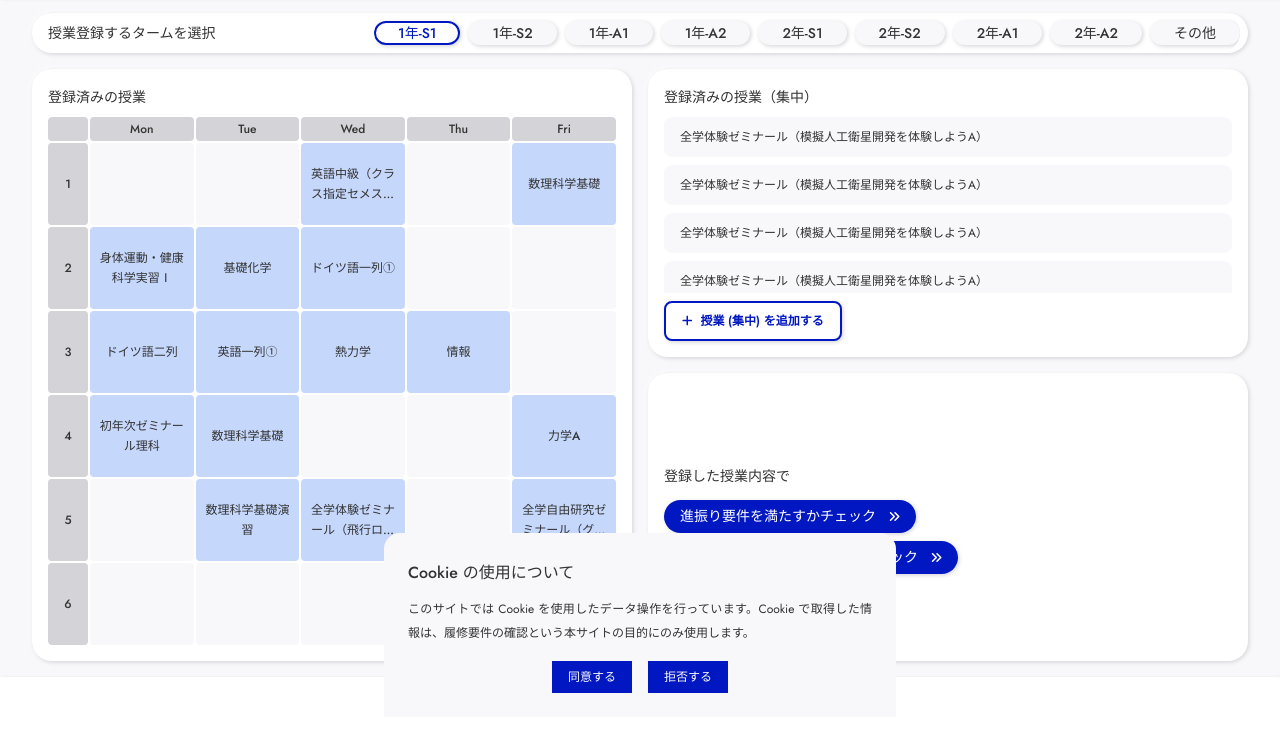
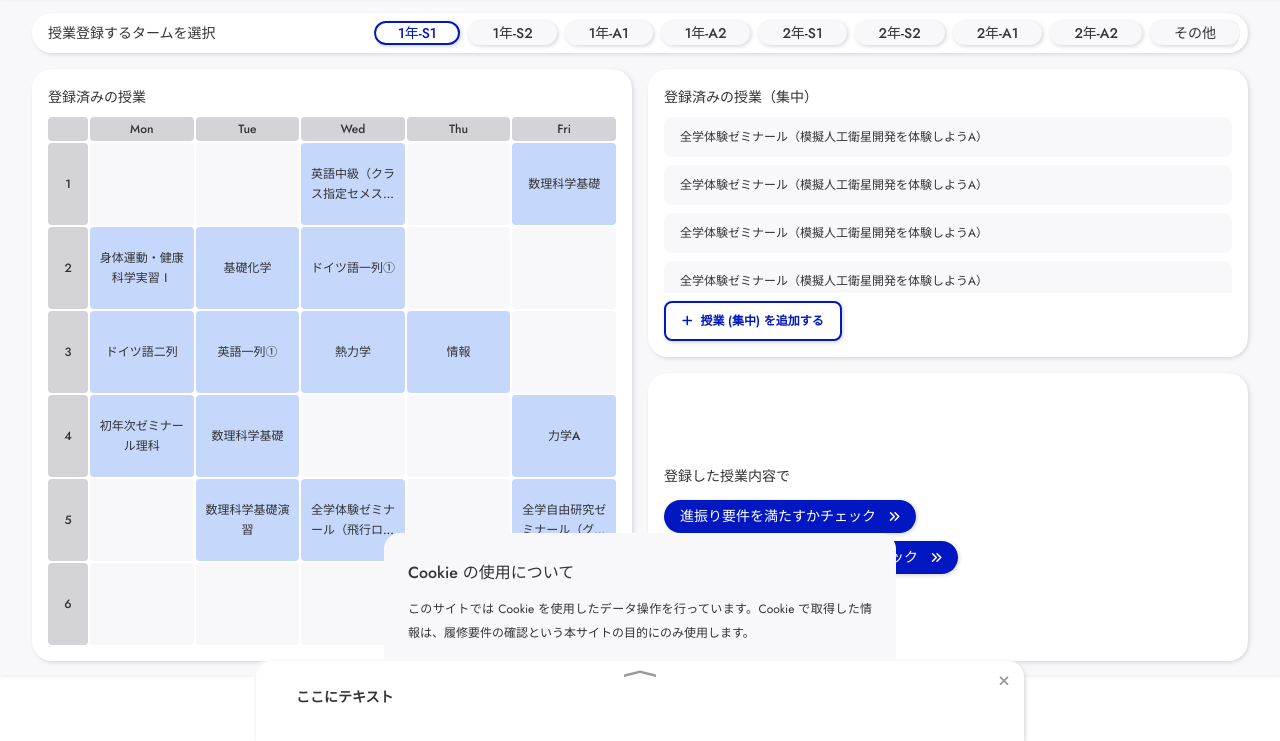
Before and after one commit to penguin92-prg/YoCheke, a plain HTML site: page index.html in a window 1280 px wide. Shown: the part 83-824 px from the top of the page. Before the commit the page ends 800 px from the top, so only its background shows below. Drawn offline with Linux system fonts and the light colour scheme; no server answers.

Commit message:
Update いろいろ

```diff
--- a/asset/css/style.css
+++ b/asset/css/style.css
@@ -822,46 +822,24 @@ footer{
 /* ============================================================ */
 /* ============================================================ */
 
-@keyframes animation-standbyModal{
-  0%{
-
-    transform: translateY(100%);
-    opacity: 0;
-  }
-  100%{
-    transform: translateY(0);
-    opacity: 1;
-  }
-}
-
-@keyframes animation-activeModal{
-  0%{
-    inset: 0;
-    transform: translateY(100%);
-    opacity: 0;
-  }
-  100%{
-    transform: translateY(0);
-    opacity: 1;
-  }
-}
-
 div#modal{
   position: absolute;
-  inset: 0;
+  top: 100dvh;
+  left: 0;
+  right: 0;
   z-index: 9999;
 
-  display: none;
+  display: flex;
   flex-direction: column;
   justify-content: center;
   align-items: center;
   gap: 2rem;
 
-  width: fit-content;
+  width: calc(60% - 5rem * 2);
   height: fit-content;
 
-  margin: auto auto 0 auto;
-  padding: 2rem 5rem;
+  margin: auto;
+  padding: 3rem 5rem 2rem 5rem;
 
   border: none;
   border-radius: 2rem 2rem 0 0;
@@ -872,20 +850,53 @@ div#modal{
 
   overflow: hidden;
 
-  transform-origin: center bottom;
+  transition: all .15s;
 }
 div#modal.standby{
-  display: flex;
-
-  top: calc(100dvh - 6rem);
-
-  margin: 0 auto;
-
-  animation: animation-standbyModal ease-out .15s
+  top: calc(100dvh - 7rem);
 }
 div#modal.active{
+  top: 50dvh;
+}
+
+div#modal>button#modalToggle{
+  position: absolute;
+  top: 0;
+
   display: flex;
-  animation: animation-activeModal ease-out .15s;
+  flex-direction: column;
+  justify-content: center;
+  align-items: center;
+  gap: 0;
+
+  width: 100%;
+  height: 3rem;
+
+  margin: 0;
+  padding: 0.5rem;
+
+  border: none;
+  border-radius: 0;
+
+  background-color: transparent;
+
+  cursor: pointer;
+}
+div#modal>button#modalToggle>span{
+  display: block;
+
+  height: 100%;
+  aspect-ratio: 2 / 1;
+
+  margin: 0;
+  padding: 0;
+
+  border: none;
+  border-radius: 0;
+
+  background-color: var(--text3);
+
+  clip-path: polygon(100% 60%, 100% 75%, 50% 50%, 0 75%, 0 60%, 50% 35%);
 }
 
 div#modal>button#modalClose{
@@ -908,7 +919,7 @@ div#modal>button#modalClose{
   border: none;
   border-radius: 0;
 
-  background-color: var(--base1);
+  background-color: transparent;
 
   cursor: pointer;
 }
@@ -921,7 +932,7 @@ div#modal>button#modalClose>i{
   margin: 0;
   padding: 0;
 
-  color: var(--text2);
+  color: var(--text3);
   font-size: 1.75rem;
 
   line-height: 3rem;
--- a/asset/js/script-class.js
+++ b/asset/js/script-class.js
@@ -54,12 +54,25 @@ export function loadClass(data){
     document.getElementById("classIntensiveTable").appendChild(classIntensiveContainer);
   }
 
-  // 授業追加用モーダルの閉じるボタンの動作設定
+  // 授業追加用モーダル内のボタンの動作設定
   document.getElementById("modalClose").addEventListener("click", function(){
     document.getElementById("modal").classList.remove("active");
+    document.getElementById("modal").classList.remove("standby");
     document.querySelectorAll("#classTable [data-day]").forEach(cell => {
       cell.classList.remove("active");
     });
+  });
+
+  document.getElementById("modalToggle").addEventListener("click", function(){
+    const modal = document.getElementById("modal");
+    if(modal.classList.contains("active")){
+      modal.classList.remove("active");
+      modal.classList.add("standby");
+    }
+    else if(modal.classList.contains("standby")){
+      modal.classList.add("active");
+      modal.classList.remove("standby");
+    }
   });
 }
 
--- a/index.html
+++ b/index.html
@@ -260,12 +260,14 @@
     <!-- ================================================== -->
     <!-- ================================================== -->
 
-    <div id="modal">
-      <button id="modalToggle"></button>
+    <div class="standby" id="modal">
+      <button id="modalToggle">
+        <span></span>
+      </button>
       <button id="modalClose">
         <i class="fa-solid fa-xmark"></i>
       </button>
-      <p></p>
+      <p>ここにテキスト</p>
       <div id="modalBtnContainer">
       </div>
     </div>
```
